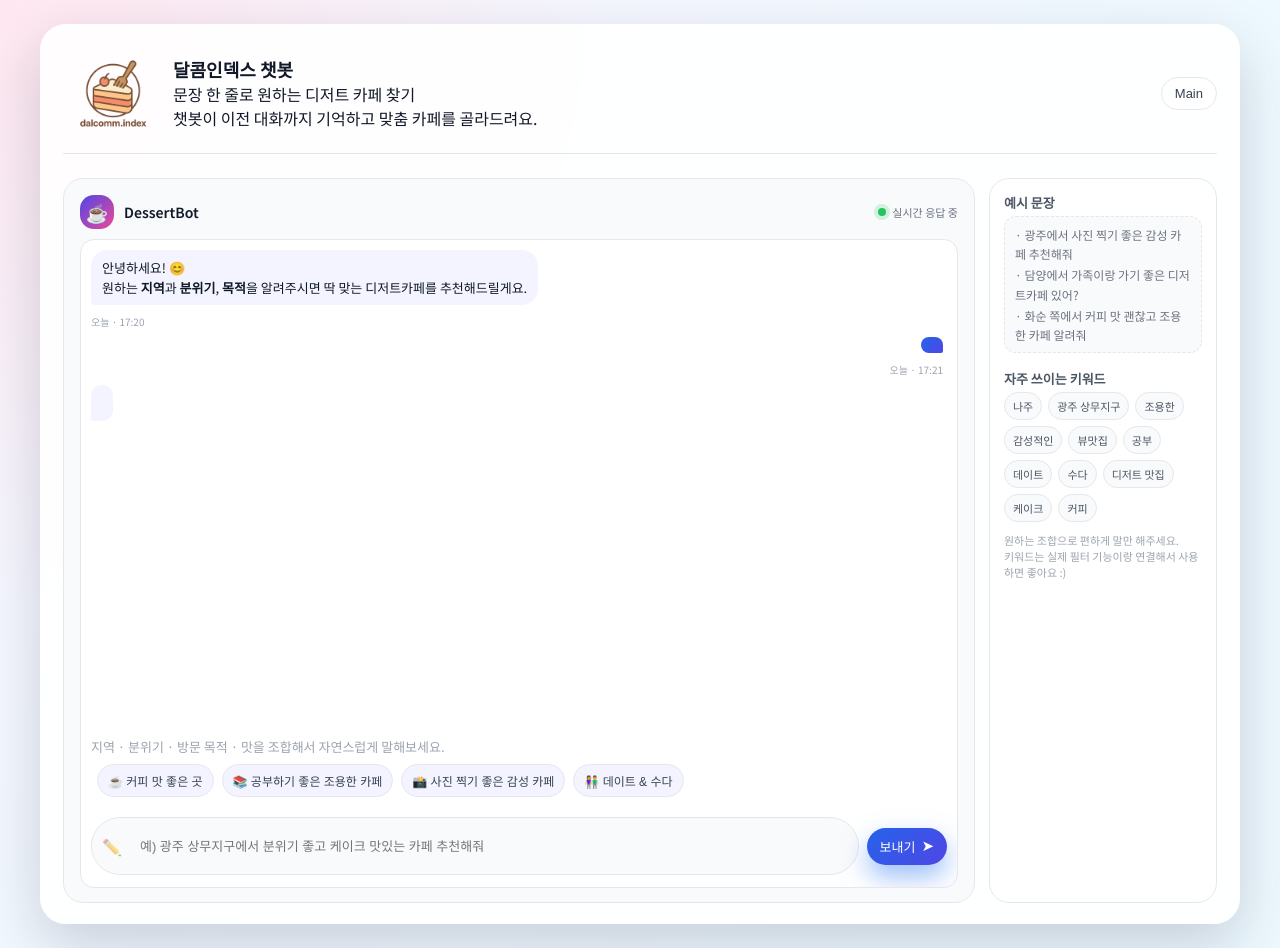
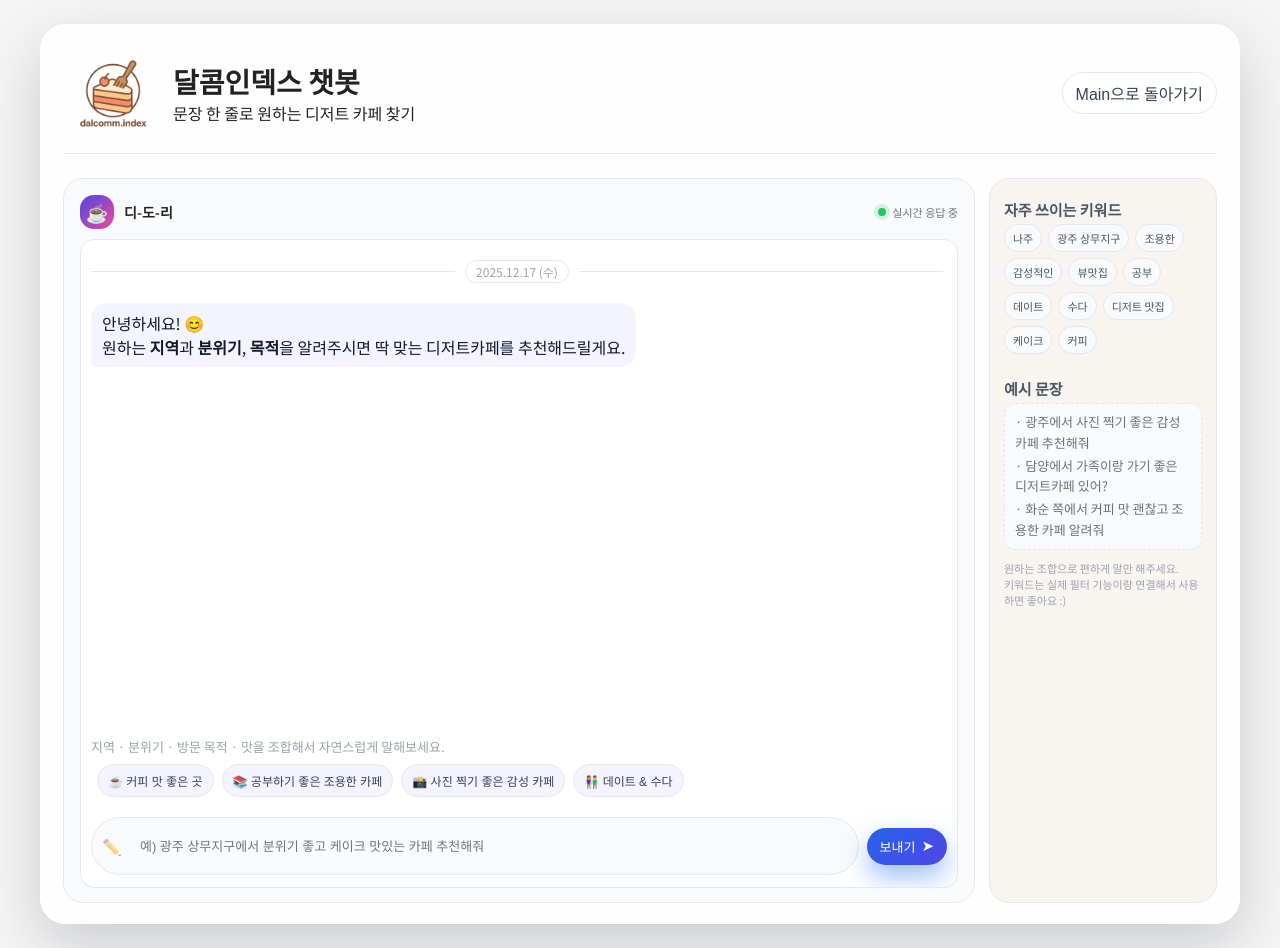
Before and after one commit to 2025-DongA-1/DalcommIndex, a React (Vite) app in the folder project01/: page /chatbot in a window 1280 px wide. Built offline with nearby package versions, Linux system fonts and the light colour scheme.

Commit message:
챗봇 수정본

```diff
--- a/project01/src/pages/Chat.jsx
+++ b/project01/src/pages/Chat.jsx
@@ -18,10 +18,9 @@ const [messages, setMessages] = useState([]);
 
 const handleSend = () => {
   const text = input.trim();
-  if (!text) return;
+  if (!text)return;
 
-  setMessages((prev) => [...prev, { sender: "user", text }]);
-
+  setMessages((prev) => [...prev, { sender: "user", text, time: formatNow() }]);
   setInput("");
   setTimeout(() => inputRef.current?.focus(), 0);
 };
@@ -32,6 +31,23 @@ useEffect(() => {
   if (!scrollRef.current) return;
   scrollRef.current.scrollTop = scrollRef.current.scrollHeight;
 }, [messages]);
+
+const formatNow = () => {
+  const d = new Date();
+  const hh = String(d.getHours()).padStart(2, "0");
+  const mm = String(d.getMinutes()).padStart(2, "0");
+  return `오늘 · ${hh}:${mm}`;
+};
+const [helloTime] = useState(formatNow());
+
+const formatToday = () => {
+  const d = new Date();
+  const week = ["일","월","화","수","목","금","토"][d.getDay()];
+  const yyyy = d.getFullYear();
+  const mm = String(d.getMonth() + 1).padStart(2, "0");
+  const dd = String(d.getDate()).padStart(2, "0");
+  return `${yyyy}.${mm}.${dd} (${week})`;
+};
 
   return (
     <>
@@ -50,7 +66,7 @@ useEffect(() => {
 .chat-page {
   min-height: 100vh;
   font-family: "Noto Sans KR", system-ui, -apple-system, BlinkMacSystemFont, sans-serif;
-  background: radial-gradient(circle at top left, #ffe7f0 0, #f5f7ff 38%, #eef9ff 80%);
+  background: white
   color: #111827;
   display: flex;
   justify-content: center;
@@ -103,7 +119,7 @@ useEffect(() => {
 }
 
 .brand-text-main {
-  font-size: 18px;
+  font-size: 28px;
   font-weight: 700;
 }
 
@@ -122,7 +138,7 @@ useEffect(() => {
   border-radius: 999px;
   border: 1px solid transparent;
   padding: 8px 13px;
-  font-size: 13px;
+  font-size: 16px;
   cursor: pointer;
   background: transparent;
   white-space: nowrap;
@@ -290,7 +306,7 @@ useEffect(() => {
   max-width: 80%;
   padding: 8px 11px;
   border-radius: 16px;
-  font-size: 13px;
+  font-size: 16px;
   line-height: 1.5;
 }
 
@@ -386,7 +402,7 @@ useEffect(() => {
 .side-panel {
   padding: 14px 14px 12px;
   border-radius: 20px;
-  background: #ffffff;
+  background: #f8f4f0ff;
   border: 1px solid #e5e7eb;
   display: flex;
   flex-direction: column;
@@ -394,7 +410,7 @@ useEffect(() => {
 }
 
 .side-title {
-  font-size: 13px;
+  font-size: 15px;
   font-weight: 600;
   color: #4b5563;
   margin-bottom: 4px;
@@ -402,7 +418,7 @@ useEffect(() => {
 
 .example-list {
   list-style: none;
-  font-size: 12px;
+  font-size: 13px;
   color: #6b7280;
   line-height: 1.6;
   background: #f9fafb;
@@ -500,7 +516,40 @@ useEffect(() => {
 
 }
 
+.date-divider{
+  display: flex;
+  align-items: center;
+  gap: 10px;
+  margin: 10px 0 12px;
+}
 
+.date-divider::before,
+.date-divider::after{
+  content: "";
+  flex: 1;
+  height: 1px;
+  background: #e5e7eb;
+}
+
+.date-divider span{
+  font-size: 12px;
+  color: #9ca3af;
+  background: #fff;
+  padding: 2px 10px;
+  border-radius: 999px;
+  border: 1px solid #e5e7eb;
+}
+
+.example-list li{
+  cursor: pointer;
+  font-weight: 400;
+  transition: font-weight 0.15s ease, color 0.15s ease;
+}
+
+.example-list li:hover{
+  font-weight: 700;   /* ✅ 글씨 진하게 */
+  color: #111827;     /* ✅ 더 진한 색 */
+}
 
         `}
       </style>
@@ -513,14 +562,14 @@ useEffect(() => {
         <div className="app-shell">
           {/* 상단바 */}
           <header className="top-bar">
-            <div className="brand">
+            <div className="brand" onClick={()=>navigate("/")}>
               <img className = "logo-mark" src="/로고.png" alt="로고" />
               <div>
                 <div className="brand-text-main">달콤인덱스 챗봇</div>
                 <p>문장 한 줄로 원하는 디저트 카페 찾기</p>
 
 
-                   챗봇이 이전 대화까지 기억하고 맞춤 카페를 골라드려요.
+
 
                 <div className="brand-text-sub"></div>
               </div>
@@ -531,7 +580,7 @@ useEffect(() => {
                 className = "pill-btn ghost"
                 type = "button"
                 onClick = {()=>navigate("/")}>
-                  Main
+                  Main으로 돌아가기
                   </button>
 
             </div>
@@ -551,7 +600,7 @@ useEffect(() => {
                 <div className="bot-info">
                   <div className="bot-avatar">☕</div>
                   <div>
-                    <div className="bot-text-main">DessertBot</div>
+                    <div className="bot-text-main">디-도-리</div>
                   </div>
                 </div>
                 <div className="status-wrap">
@@ -562,6 +611,10 @@ useEffect(() => {
 
               <div className="chat-body">
                 <div className="chat-scroll" ref={scrollRef}>
+                  <div className="date-divider">
+                  <span>{formatToday()}</span>
+                  </div>
+
 
                   <div className="bubble-row bot">
                     <div className="bubble bot">
@@ -571,37 +624,32 @@ useEffect(() => {
                     </div>
                   </div>
 
-                  {messages.map((m, idx) => (
-                    <div key={idx} className={`bubble-row ${m.sender}`}>
-                     <div className={`bubble ${m.sender}`}>{m.text}</div>
-                    </div>
-                    ))}
+
+                 {messages
+                   .filter((m) => (m.text ?? "").trim().length > 0)
+                   .map((m, idx) => {
+                  const next = messages[idx + 1];
+                  const showTime = !next || next.time !== m.time;
+
+                    return (
+                   <React.Fragment key={idx}>
+                   <div className={`bubble-row ${m.sender}`}>
+                    <div className={`bubble ${m.sender}`}>{m.text}</div>
+                   </div>
+                   {showTime && <div className={`time ${m.sender}`}>{m.time}</div>}
+                    </React.Fragment>
+    );
+  })}
 
 
 
 
 
-                  <div className="time">오늘 · 17:20</div>
-
-                  <div className="bubble-row user">
-                    <div className="bubble user">
-
-                    </div>
-                  </div>
-                  <div className="time user">오늘 · 17:21</div>
-
-                  <div className="bubble-row bot">
-                    <div className="bubble bot">
-
-                      <br />
-                      <span style={{ opacity: 0.8 }}>
-
-                      </span>
-                    </div>
 
 
 
-                  </div>
+
+
                 </div>
                   <p className="hint-text">
                      지역 · 분위기 · 방문 목적 · 맛을 조합해서 자연스럽게 말해보세요.
@@ -637,14 +685,7 @@ useEffect(() => {
 
             {/* 오른쪽: 예시 & 태그 */}
             <aside className="side-panel">
-              <div>
-                <div className="side-title">예시 문장</div>
-                <ul className="example-list">
-                  <li>· 광주에서 사진 찍기 좋은 감성 카페 추천해줘</li>
-                  <li>· 담양에서 가족이랑 가기 좋은 디저트카페 있어?</li>
-                  <li>· 화순 쪽에서 커피 맛 괜찮고 조용한 카페 알려줘</li>
-                </ul>
-              </div>
+
 
               <div>
                 <div className="side-title" style={{ marginTop: 6 }}>
@@ -663,6 +704,17 @@ useEffect(() => {
                   <span className="tag-chip">케이크</span>
                   <span className="tag-chip">커피</span>
                 </div>
+                <br />
+
+
+                <div>
+                <div className="side-title">예시 문장</div>
+                <ul className="example-list">
+                  <li  onClick={() => onChipClick("광주에서 사진 찍기 좋은 감성 카페 추천해줘")} >· 광주에서 사진 찍기 좋은 감성 카페 추천해줘</li>
+                  <li  onClick={() => onChipClick("담양에서 가족이랑 가기 좋은 디저트카페 있어?")}>· 담양에서 가족이랑 가기 좋은 디저트카페 있어?</li>
+                  <li  onClick={() => onChipClick("화순 쪽에서 커피 맛 괜찮고 조용한 카페 알려줘")}>· 화순 쪽에서 커피 맛 괜찮고 조용한 카페 알려줘</li>
+                </ul>
+              </div>
               </div>
 
               <p className="side-note">
```
